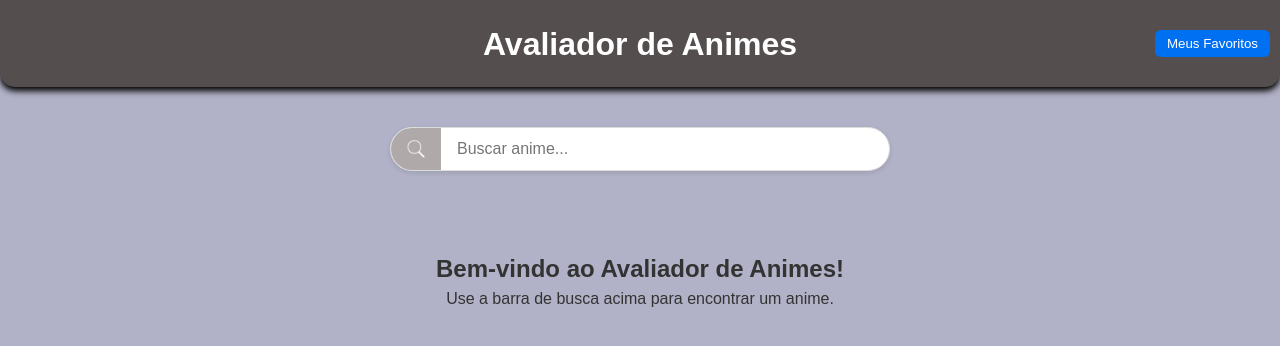
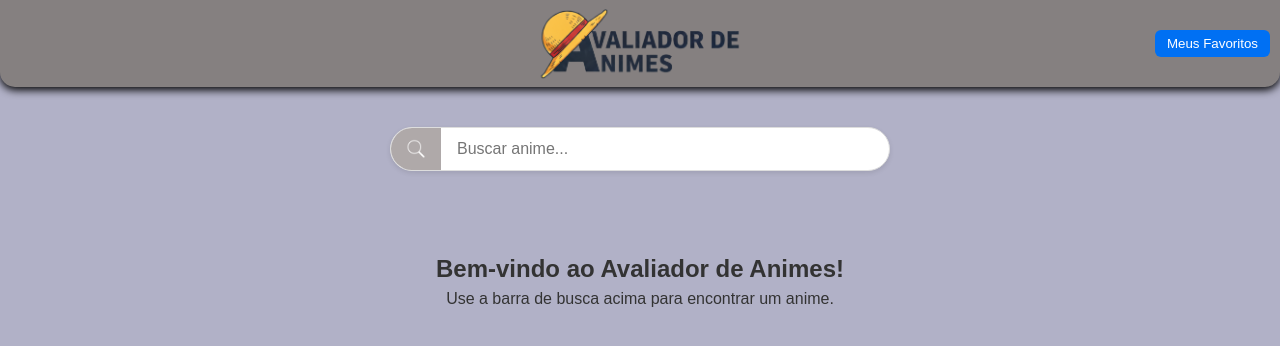
Before and after one commit to PWMHunters/ProjetoWEB01, a Next.js app in the folder my-anime-review/: page / in a window 1280 px wide. Shown: the top 346 px of the page. Built offline with nearby package versions, Linux system fonts and the light colour scheme.

Commit message:
logo e alinhamento dos animes

```diff
--- a/my-anime-review/src/app/components/SearchBar.js
+++ b/my-anime-review/src/app/components/SearchBar.js
@@ -10,8 +10,10 @@ export default function SearchBar() {
   const router = useRouter();
 
   const searchAnime = async () => {
-    if (!query) return;
-
+    if (query.trim() === "") { /*agora verifica se esta vazio */
+    setResults([]);
+    return;
+  }
     try {
       const res = await axios.get(
         `https://api.jikan.moe/v4/anime?q=${query}&limit=5`
@@ -52,7 +54,7 @@ export default function SearchBar() {
     />
     </div>
       {/* Resultados */}
-      {results.length > 0 && (
+      {results.length > 0 && query.trim() !== "" && (
         <div className="results">
           {results.map((anime) => (
             <div
--- a/my-anime-review/src/app/layout.js
+++ b/my-anime-review/src/app/layout.js
@@ -9,22 +9,24 @@ export default function RootLayout({ children }) {
         <header style={{
           position: "relative",
           padding: "30px 10px",
-          boxShadow: "0px 4px 6px #000000ff",
+          boxShadow: "0px 3px 8px #000000ff",
           textAlign: "center",
-          backgroundColor: "#554e4eff",
+          backgroundColor: "#858080ff",
           borderBottomLeftRadius: "15px",
           borderBottomRightRadius: "15px",
           }}>
-          <h1 style={{
+          <img
+          src="/images/logo.png.png"
+          alt="Avaliador de Animes Logo"
+          style={{
             margin: 0,
             position: "absolute",
             left: "50%",
             top: "50%",
             transform: "translate(-50%, -50%)",
-            color: "#ffffffff",
-            }}>
-            Avaliador de Animes
-            </h1>
+            height: '70px',
+            }}
+            />
           <div style={{ textAlign: "right" }}>
             <a href="/favorites">
               <button
```
Also changed, not shown: my-anime-review/src/app/anime/[id]/page.js (+8 -2 lines), my-anime-review/public/images/logo.png.png (added).
